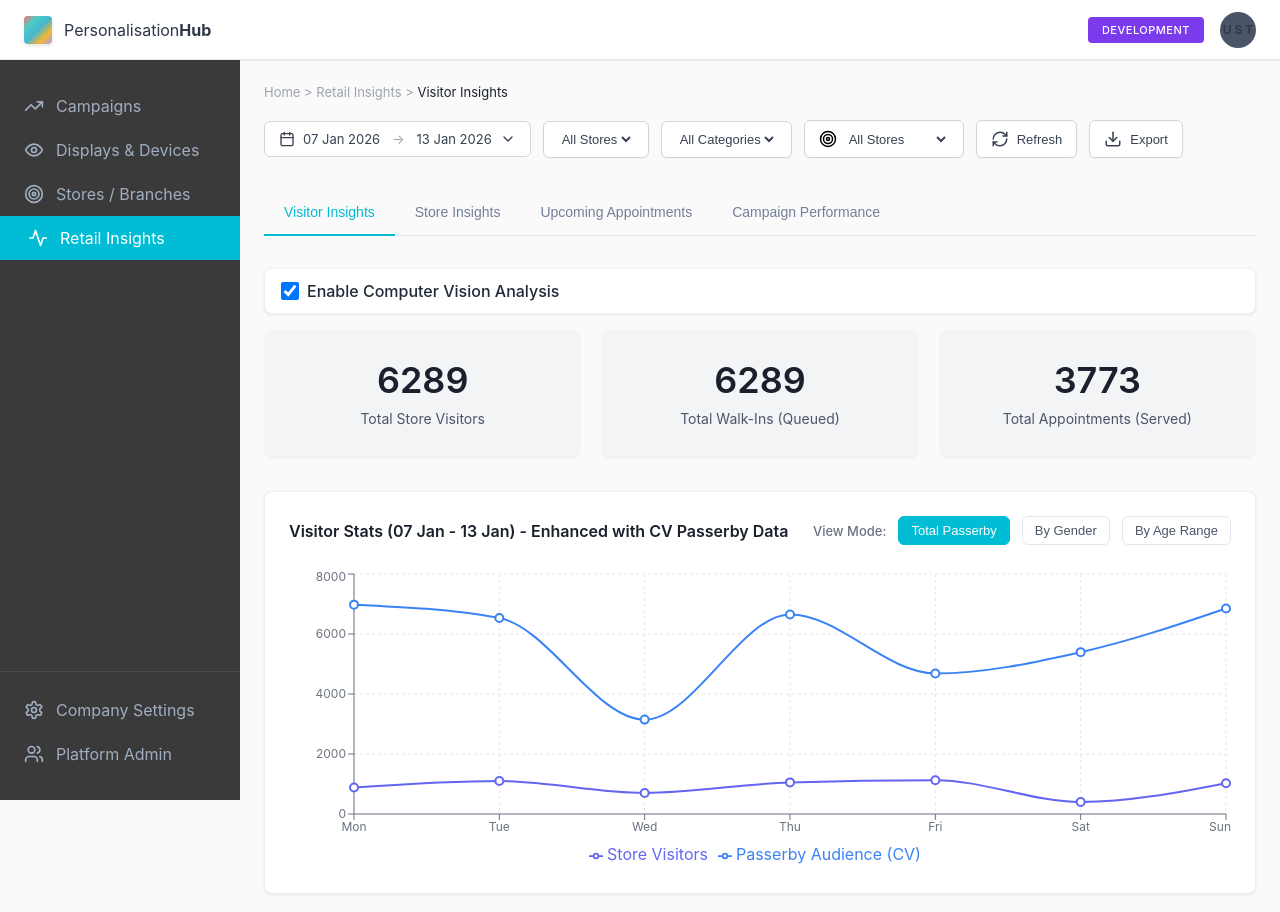
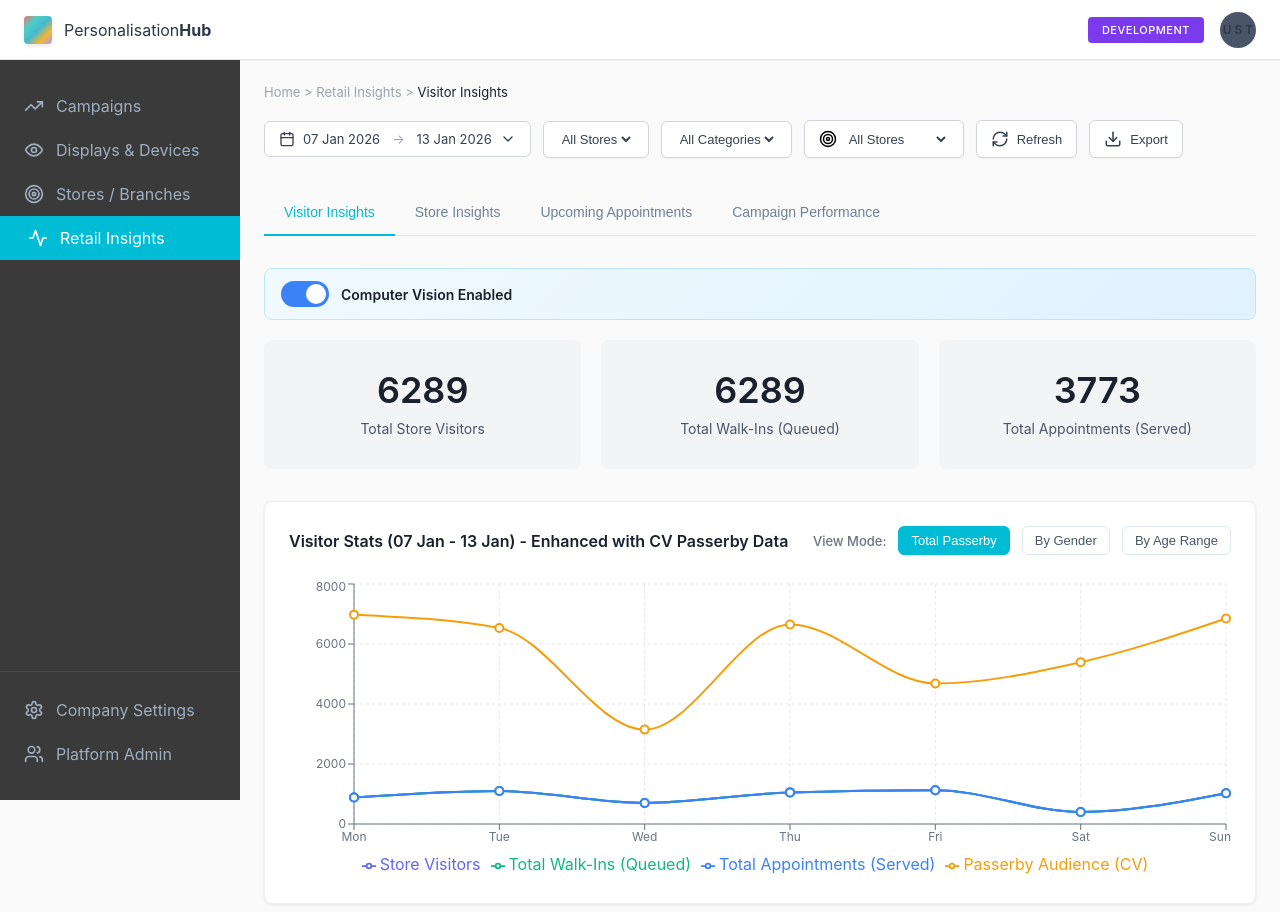
Before and after one commit to duong-offline2online/analytic-dashboard-prototype, a React (Vite) app: page / in a window 1280 px wide. Shown: the top 912 px of the page. Built offline with nearby package versions, Linux system fonts and the light colour scheme.

Commit message:
feat: Update Visitor Insights with toggle switch, chart shows Walk-Ins & Appointments, dynamic title

```diff
--- a/src/RetailInsights.jsx
+++ b/src/RetailInsights.jsx
@@ -327,17 +327,20 @@ function RetailInsights() {
       {/* VISITOR INSIGHTS TAB */}
       {activeTab === 'visitor' && (
         <div className="tab-content">
-          {/* CV Toggle Control */}
-          <div className="chart-card full-width" style={{ marginBottom: '16px', padding: '12px 16px' }}>
-            <label style={{ display: 'flex', alignItems: 'center', gap: '8px', cursor: 'pointer', fontWeight: '500', color: '#1f2937' }}>
+          {/* CV Toggle Switch */}
+          <div className="cv-toggle-wrapper" style={{ marginBottom: '20px' }}>
+            <label className="cv-toggle">
               <input
                 type="checkbox"
                 checked={cvEnabled}
                 onChange={(e) => setCvEnabled(e.target.checked)}
-                style={{ width: '18px', height: '18px', cursor: 'pointer' }}
+                aria-label="Enable Computer Vision analytics"
               />
-              Enable Computer Vision Analysis
+              <span className="toggle-slider"></span>
             </label>
+            <span className="cv-toggle-label">
+              Computer Vision {cvEnabled ? 'Enabled' : 'Disabled'}
+            </span>
           </div>
 
           {/* Stats - Calculate totals from visitor insights data */}
@@ -369,7 +372,7 @@ function RetailInsights() {
           {/* Chart - Visitors + Passerby with CV Toggle and View Mode Selection */}
           <div className="chart-card full-width">
             <div className="chart-header">
-              <h3>Visitor Stats (07 Jan - 13 Jan) - Enhanced with CV Passerby Data</h3>
+              <h3>Visitor Stats (07 Jan - 13 Jan){cvEnabled ? ' - Enhanced with CV Passerby Data' : ''}</h3>
               {cvEnabled && (
                 <div style={{ display: 'flex', alignItems: 'center', gap: '12px' }}>
                   <span style={{ fontSize: '13px', fontWeight: '500', color: '#6b7280' }}>View Mode:</span>
@@ -398,7 +401,7 @@ function RetailInsights() {
               )}
             </div>
             <ResponsiveContainer width="100%" height={300}>
-              {cvEnabled && mockData.visitorInsights ? (
+              {mockData.visitorInsights ? (
                 <LineChart data={mockData.visitorInsights.timeSeriesData}>
                   <CartesianGrid strokeDasharray="3 3" stroke="#e5e7eb" />
                   <XAxis dataKey="day" stroke="#6b7280" tick={{ fontSize: 12 }} />
@@ -406,7 +409,7 @@ function RetailInsights() {
                   <Tooltip contentStyle={{ backgroundColor: '#fff', border: '1px solid #e5e7eb', borderRadius: '8px' }} />
                   <Legend />
 
-                  {/* Always show Store Visitors */}
+                  {/* Always show Store Visitors, Walk-Ins, and Appointments */}
                   <Line
                     type="monotone"
                     dataKey="visitors"
@@ -415,13 +418,31 @@ function RetailInsights() {
                     name="Store Visitors"
                     dot={{ r: 4 }}
                   />
+                  <Line
+                    type="monotone"
+                    dataKey="visitors"
+                    stroke="#10b981"
+                    strokeWidth={2}
+                    name="Total Walk-Ins (Queued)"
+                    dot={{ r: 4 }}
+                  />
+                  <Line
+                    type="monotone"
+                    dataKey="visitors"
+                    stroke="#3b82f6"
+                    strokeWidth={2}
+                    name="Total Appointments (Served)"
+                    dot={{ r: 4 }}
+                  />
 
-                  {/* Show Total Passerby or Segmented Based on View Mode */}
+                  {/* Show CV Passerby Data Only When Enabled */}
+                  {cvEnabled && (
+                    <>
                       {visitorViewMode === 'total' && (
                         <Line
                           type="monotone"
                           dataKey="passerby"
-                      stroke="#3b82f6"
+                          stroke="#f59e0b"
                           strokeWidth={2}
                           name="Passerby Audience (CV)"
                           dot={{ r: 4 }}
@@ -478,7 +499,7 @@ function RetailInsights() {
                           <Line
                             type="monotone"
                             dataKey="passerby45_54"
-                        stroke="#3b82f6"
+                            stroke="#06b6d4"
                             strokeWidth={1.5}
                             name="45-54"
                             dot={{ r: 3 }}
@@ -493,10 +514,12 @@ function RetailInsights() {
                           />
                         </>
                       )}
+                    </>
+                  )}
                 </LineChart>
               ) : (
                 <div style={{ display: 'flex', alignItems: 'center', justifyContent: 'center', height: '100%', color: '#9ca3af', fontSize: '14px' }}>
-                  {cvEnabled ? 'Loading data...' : 'Enable Computer Vision to see passerby audience analysis'}
+                  Loading data...
                 </div>
               )}
             </ResponsiveContainer>
```
Lines whose indentation alone changed are shown as unchanged.
